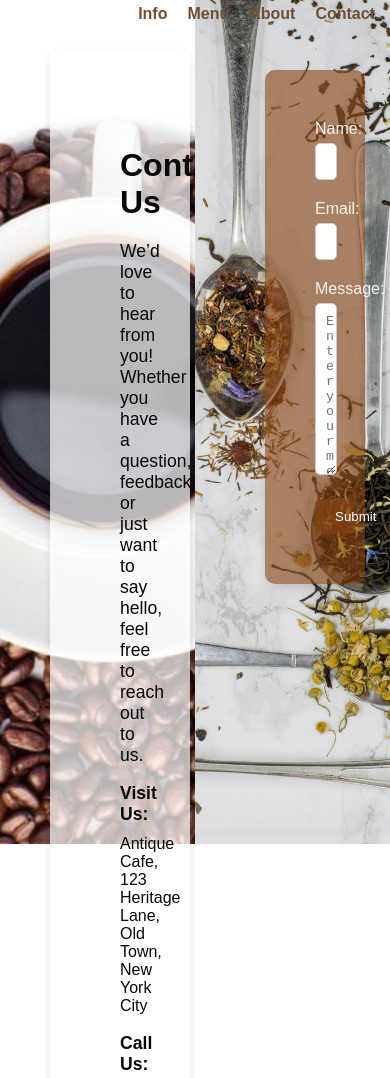
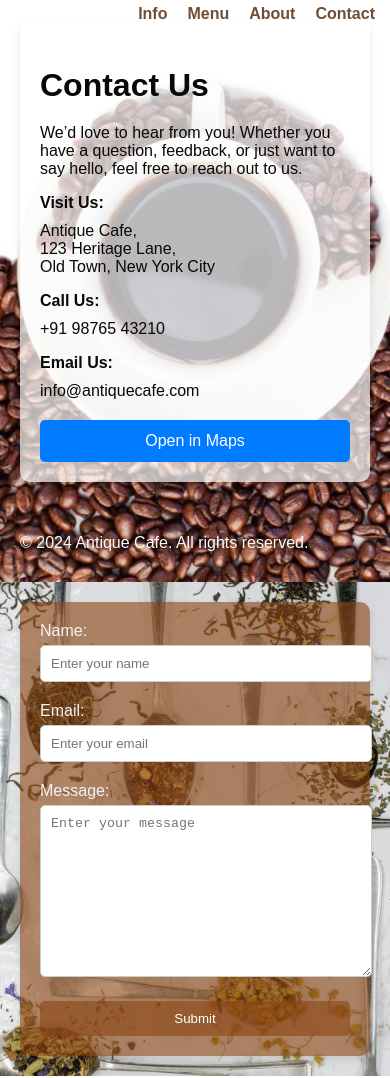
Before and after one commit to kaviyaalaguv/Cafe, a plain HTML site: page contact.html in a window 390 px wide. Shown: the top 1078 px of the page. Drawn offline with Linux system fonts and the light colour scheme.

Commit message:
Update contact.html

```diff
--- a/contact.html
+++ b/contact.html
@@ -4,7 +4,6 @@
     <meta charset="UTF-8">
     <meta name="viewport" content="width=device-width, initial-scale=1.0">
     <link rel="stylesheet" href="style.css">
-
     <title>Contact Us</title>
     <style>
         /* General contact section styles */
@@ -13,12 +12,14 @@
             justify-content: space-between;
             height: 100vh; /* Full page height */
             padding: 0;
+            flex-wrap: wrap; /* Allow wrapping on smaller screens */
         }
 
         /* Container for both sections */
         .contact-container {
             display: flex;
             width: 100%;
+            flex-wrap: wrap; /* Allow wrapping of sections */
         }
 
         /* Left Section: Contact Details */
@@ -100,7 +101,7 @@
         }
 
         button:hover {
-            background-color:rgba(139, 69, 19, 0.1) ;
+            background-color: rgba(139, 69, 19, 0.1);
         }
 
         /* Style for Open Maps button */
@@ -121,6 +122,8 @@
         .open-maps-btn:hover {
             background-color: #0056b3;
         }
+
+        /* Navbar link styles */
         .navbar-links a {
             color: #6F4E37; /* Coffee brown color */
         }
@@ -129,6 +132,39 @@
             color: #8B5E3C; /* Slightly lighter brown for hover effect (optional) */
         }
 
+        /* Responsive Styles */
+        @media (max-width: 768px) {
+            .contact-left, .contact-right {
+                width: 100%; /* Stack the sections on small screens */
+                padding: 20px;
+            }
+
+            .contact-left .contact-box {
+                padding: 30px;
+            }
+
+            .contact-form {
+                padding: 30px;
+            }
+        }
+
+        @media (max-width: 480px) {
+            .contact-left .contact-box {
+                padding: 20px;
+            }
+
+            .contact-form {
+                padding: 20px;
+            }
+
+            h2 {
+                font-size: 1.5rem;
+            }
+
+            .contact-left p {
+                font-size: 1rem;
+            }
+        }
     </style>
 </head>
 <body>
@@ -191,8 +227,5 @@
             </div>
         </div>
     </section>
-
-
 </body>
-
 </html>
```
